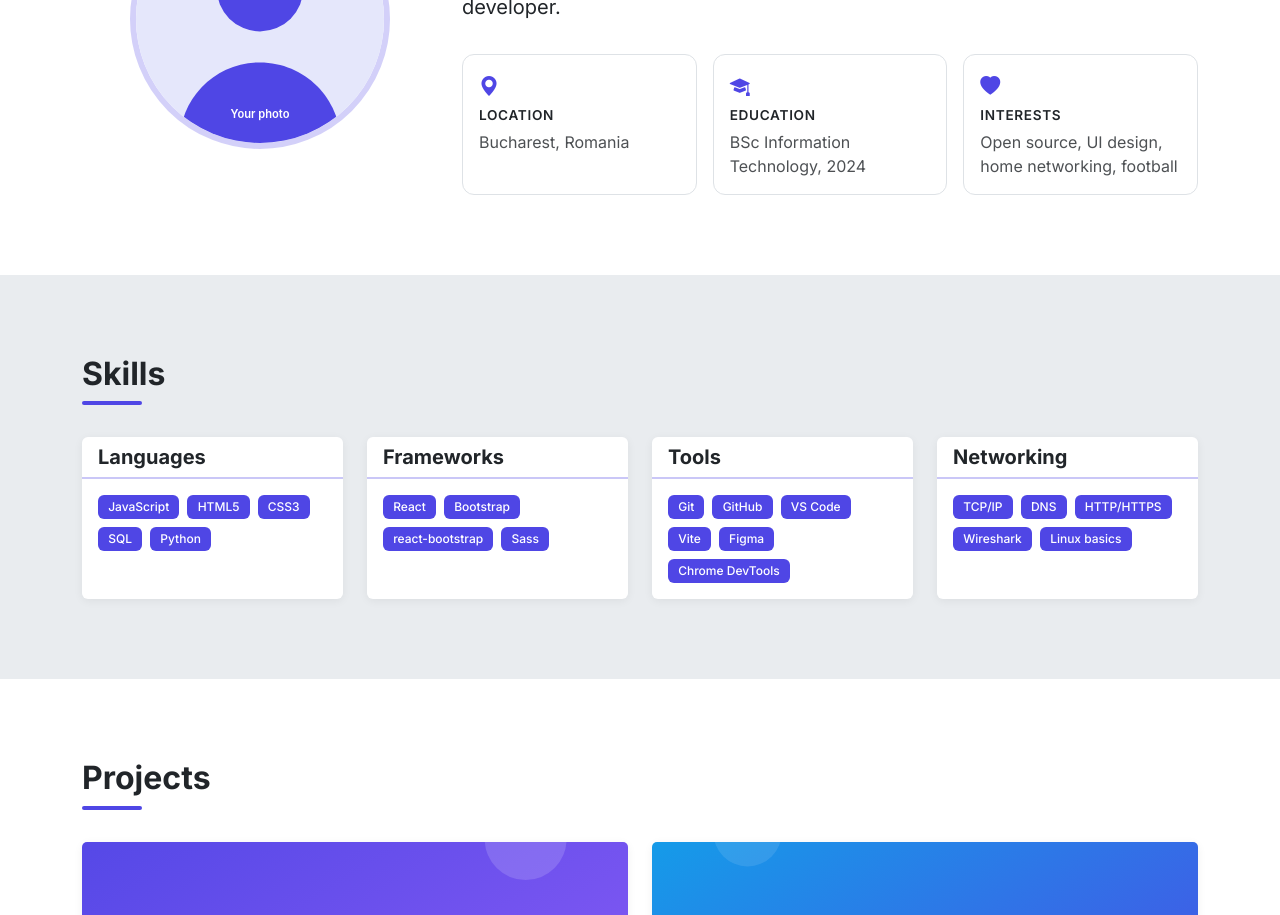
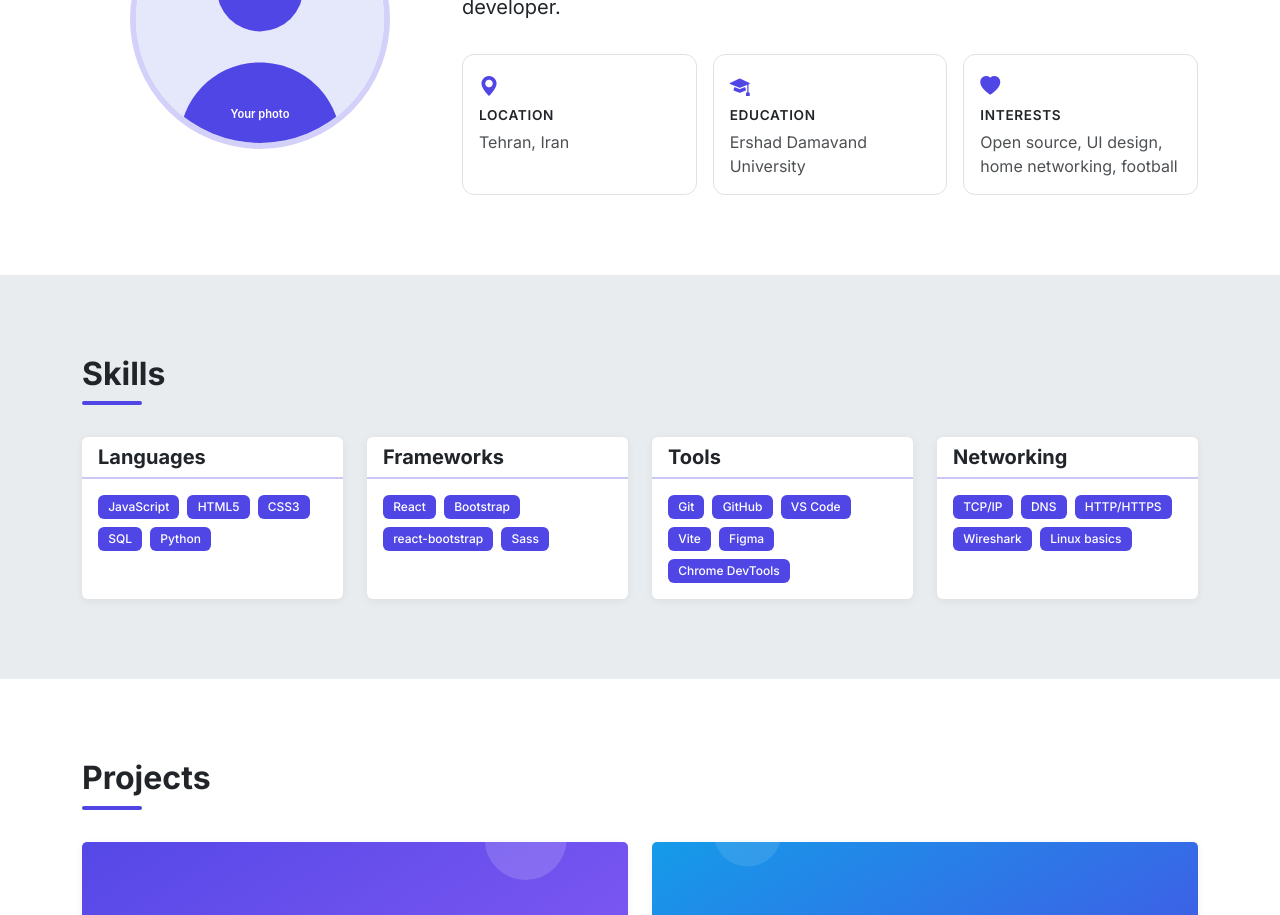
Before and after one commit to amirhosseinj05/amirhj205-Protfolio, a React (Vite) app: page / in a window 1280 px wide. Shown: the part 1120-2035 px from the top of the page. Built offline with nearby package versions, Linux system fonts and the light colour scheme.

Commit message:
change profilr.js file

```diff
--- a/src/data/profile.js
+++ b/src/data/profile.js
@@ -8,8 +8,8 @@ export const profile = {
   title: 'Junior Front-End Developer',
   tagline:
     'I build fast, responsive and accessible websites with React, Bootstrap and plain JavaScript.',
-  location: 'Bucharest, Romania',
-  education: 'BSc Information Technology, 2024',
+  location: 'Tehran, Iran',
+  education: 'Ershad Damavand University',
   interests: 'Open source, UI design, home networking, football',
   photo: profilePhoto,
   bio: "I'm a junior front-end developer who fell in love with the web after my first HTML lesson. Since then I've been building small apps, cloning websites to practise, and learning something new every week. I care about clean code, pages that load quickly, and interfaces that work just as well on a phone as on a laptop. I'm currently looking for a team where I can keep growing as a developer.",
```
